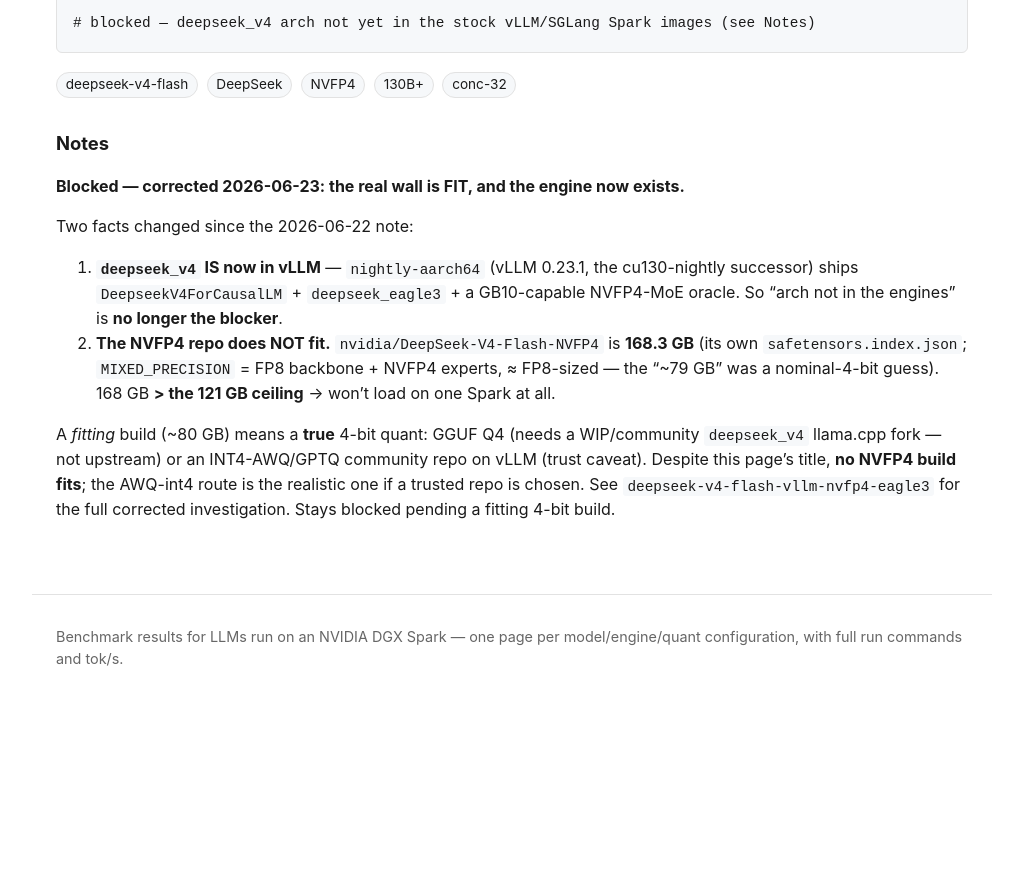
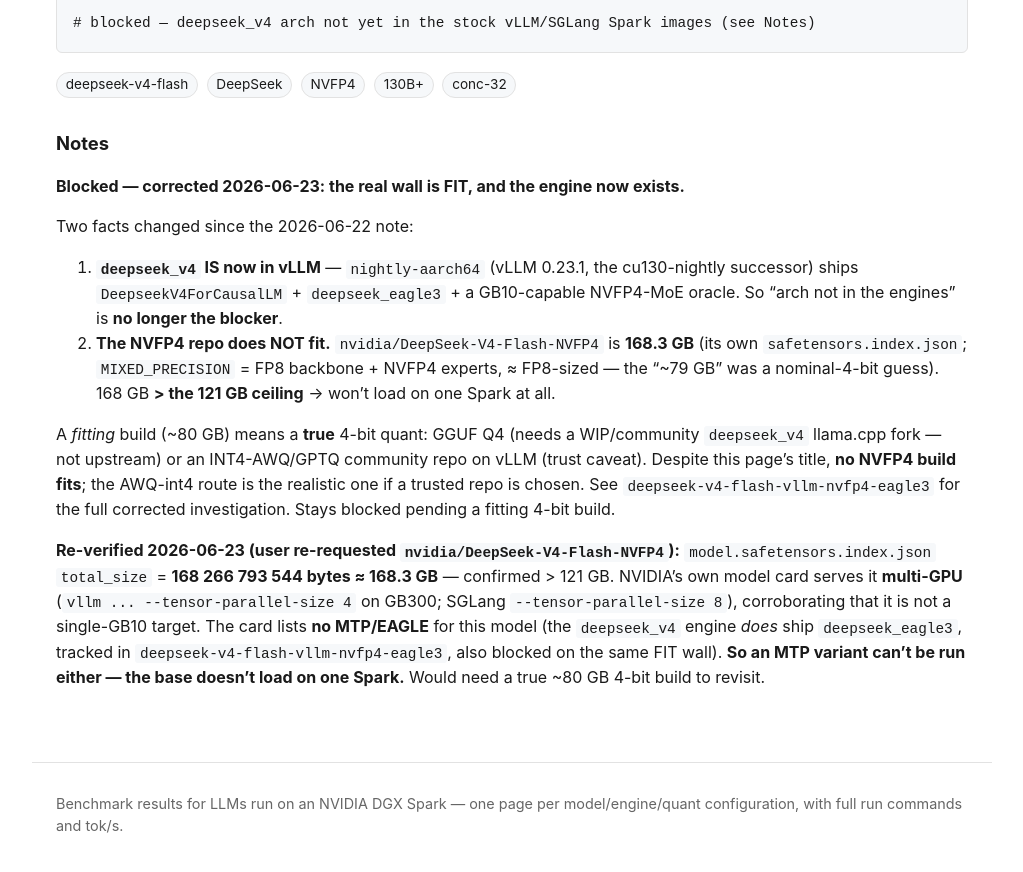
Before and after one commit to yjsoon/autobench, a Jekyll site: the page built from _configs/deepseek-v4-flash-vllm-awq.md, in a window 1280 px wide and 900 px high, scrolled down 958 px. Shown: the top 872 px of the window, without its empty margins (128-1151 px from the left). Built offline with Jekyll 4.4.1, drawn with Linux system fonts in a browser that asks for light colours; before the commit the page ends 1691 px from its top, so only the background shows below that.

Commit message:
deepseek-v4-flash NVFP4: re-verify 168.3GB FIT block (user re-request) + multi-GPU recipe
nvidia/DeepSeek-V4-Flash-NVFP4 is already queued as deepseek-v4-flash-vllm-awq
(blocked). Re-confirmed total_size 168.3 GB > 121 GB ceiling; nvidia card serves
it TP=4 (GB300) / SGLang TP=8 — multi-GPU only. No MTP/EAGLE on the card; base
can't load on one Spark, so no MTP variant is runnable. No duplicate config added.

Co-Authored-By: Claude Opus 4.8 <noreply@anthropic.com>
Claude-Session: https://claude.ai/code/session_01B9a7mhJxZceLtkYS7wKerp

```diff
--- a/_configs/deepseek-v4-flash-vllm-awq.md
+++ b/_configs/deepseek-v4-flash-vllm-awq.md
@@ -40,3 +40,11 @@ llama.cpp fork — not upstream) or an INT4-AWQ/GPTQ community repo on vLLM (tru
 page's title, **no NVFP4 build fits**; the AWQ-int4 route is the realistic one if a trusted repo is
 chosen. See `deepseek-v4-flash-vllm-nvfp4-eagle3` for the full corrected investigation. Stays blocked
 pending a fitting 4-bit build.
+
+**Re-verified 2026-06-23 (user re-requested `nvidia/DeepSeek-V4-Flash-NVFP4`):** `model.safetensors.index.json`
+`total_size` = **168 266 793 544 bytes ≈ 168.3 GB** — confirmed > 121 GB. NVIDIA's own model card serves
+it **multi-GPU** (`vllm ... --tensor-parallel-size 4` on GB300; SGLang `--tensor-parallel-size 8`),
+corroborating that it is not a single-GB10 target. The card lists **no MTP/EAGLE** for this model
+(the `deepseek_v4` engine *does* ship `deepseek_eagle3`, tracked in `deepseek-v4-flash-vllm-nvfp4-eagle3`,
+also blocked on the same FIT wall). **So an MTP variant can't be run either — the base doesn't load on one
+Spark.** Would need a true ~80 GB 4-bit build to revisit.
```
